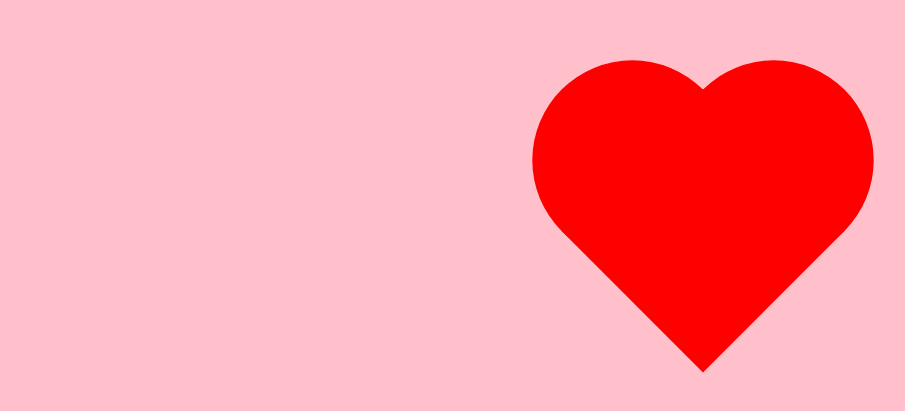
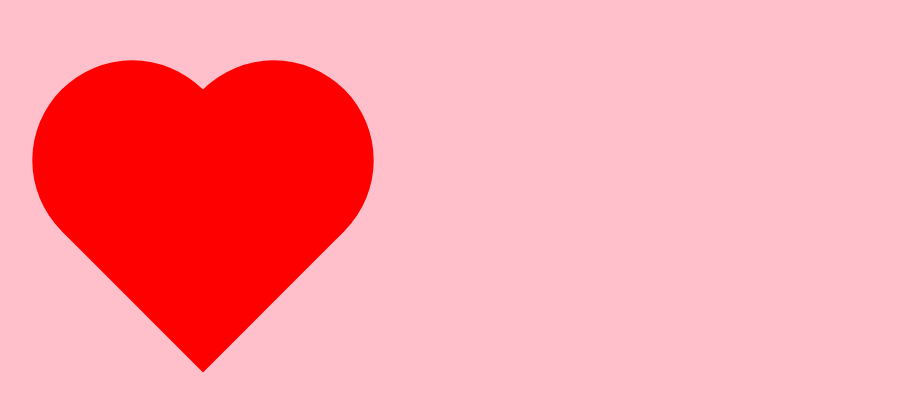
Before and after one commit to Begors/Heart1, a plain HTML site: page index.html in a window 1280 px wide. Shown: the part 369-780 px from the top of the page, without its empty margins (297-1202 px from the left). Drawn offline with Linux system fonts and the light colour scheme.

Commit message:
Update style.css

```diff
--- a/style.css
+++ b/style.css
@@ -4,7 +4,7 @@ body{
     padding: 200px;
     margin: auto;
     margin-top: 100px;
-    margin-left: 500px;
+    margin-left: auto;
 }
 
 
```
